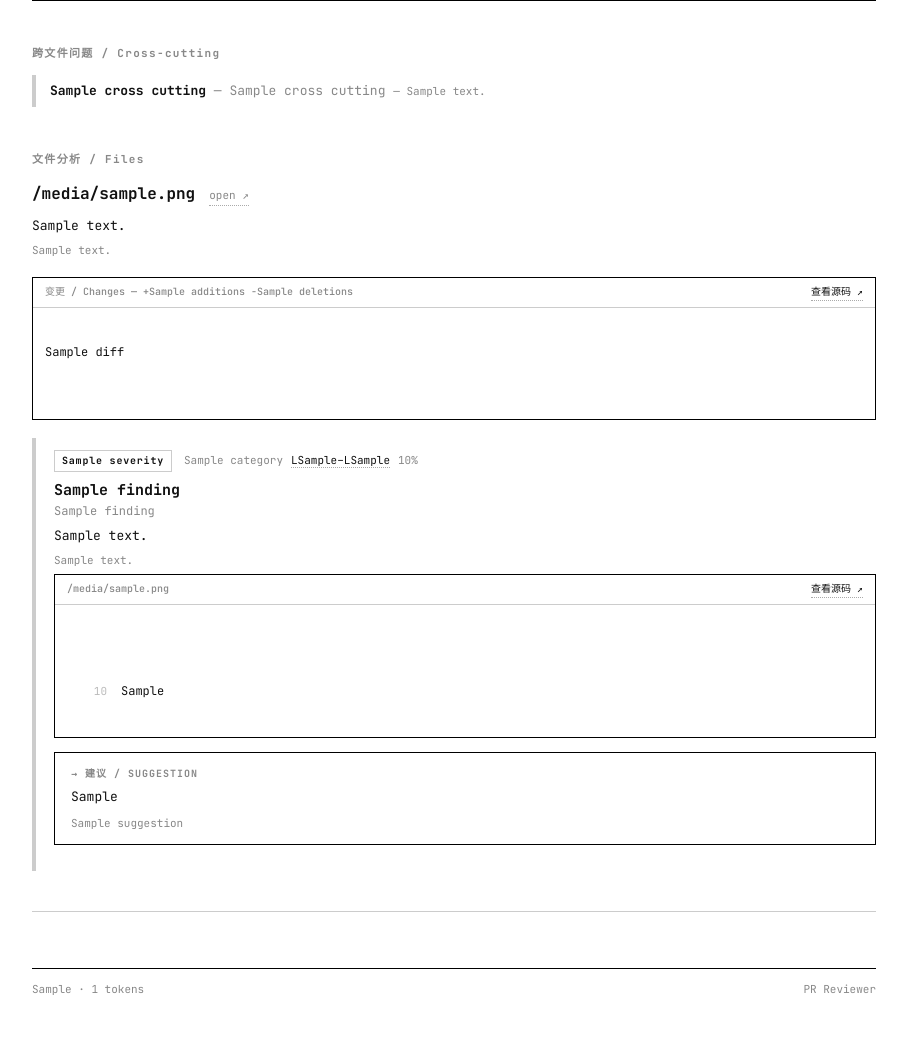
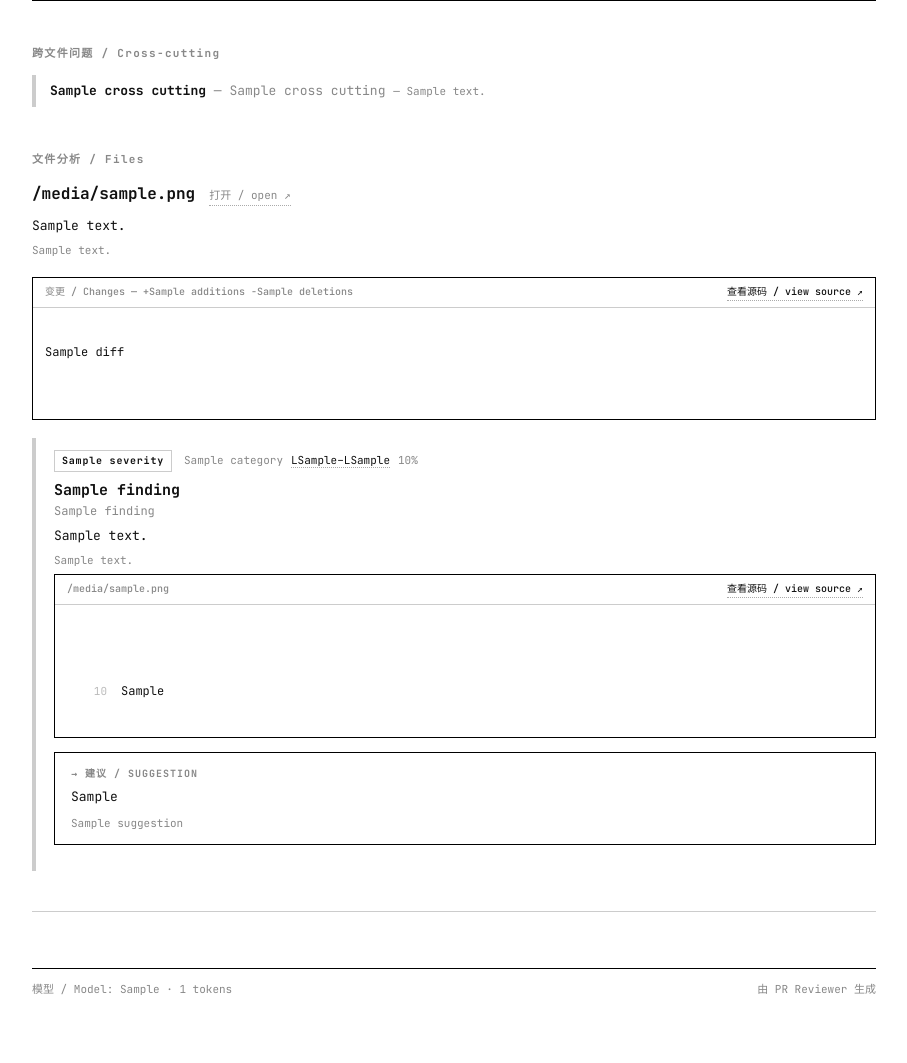
Before and after one commit to XXUZZWZ/PR_Reviewer, a Python web app: template src/pr_reviewer/report/templates/report.html.j2 in a window 1280 px wide. Shown: the part 257-1320 px from the top of the page, without its empty margins (186-1093 px from the left). Run offline with Jinja, Linux system fonts and the light colour scheme; the template is opened without the code that fills it: most values are stand-ins (such as "Sample title", 1, 10 or a date in 2020).

Commit message:
refine HTML template bilingual labels

```diff
--- a/src/pr_reviewer/report/templates/report.html.j2
+++ b/src/pr_reviewer/report/templates/report.html.j2
@@ -188,7 +188,7 @@
 <div class="file">
   <div class="fhead">
     <span class="fpath">{{ file.file_path }}</span>
-    <a class="fopen" href="{{ source_url(file.file_path, 1) }}" target="_blank">open &nearr;</a>
+    <a class="fopen" href="{{ source_url(file.file_path, 1) }}" target="_blank">打开 / open &nearr;</a>
   </div>
 
   {% if file.summary_zh or file.summary %}
@@ -202,7 +202,7 @@
   <div class="diffbox">
     <div class="diffhd">
       <span>变更 / Changes &mdash; +{{ file.additions }} &minus;{{ file.deletions }}</span>
-      <a href="{{ source_url(file.file_path, 1) }}" target="_blank">查看源码 &nearr;</a>
+      <a href="{{ source_url(file.file_path, 1) }}" target="_blank">查看源码 / view source &nearr;</a>
     </div>
     <pre>{% for line in file.diff.split('\n') %}
 {% if line.startswith('@@') %}
@@ -251,7 +251,7 @@
     <div class="codebox">
       <div class="codehd">
         <span>{{ file.file_path }}</span>
-        <a href="{{ source_url(file.file_path, finding.location.line_start or 1) }}" target="_blank">查看源码 &nearr;</a>
+        <a href="{{ source_url(file.file_path, finding.location.line_start or 1) }}" target="_blank">查看源码 / view source &nearr;</a>
       </div>
       <pre>{% set lines = finding.code_snippet.split('\n') %}
 {% for line in lines %}
@@ -281,8 +281,8 @@
 
 <!-- ══════════════════════ FOOTER ══════════════════════ -->
 <div class="ftr">
-  <span>{{ report.model_used }} &middot; {{ report.total_tokens_used }} tokens</span>
-  <span>PR Reviewer</span>
+  <span>模型 / Model: {{ report.model_used }} &middot; {{ report.total_tokens_used }} tokens</span>
+  <span>由 PR Reviewer 生成</span>
 </div>
 
 </body>
```
